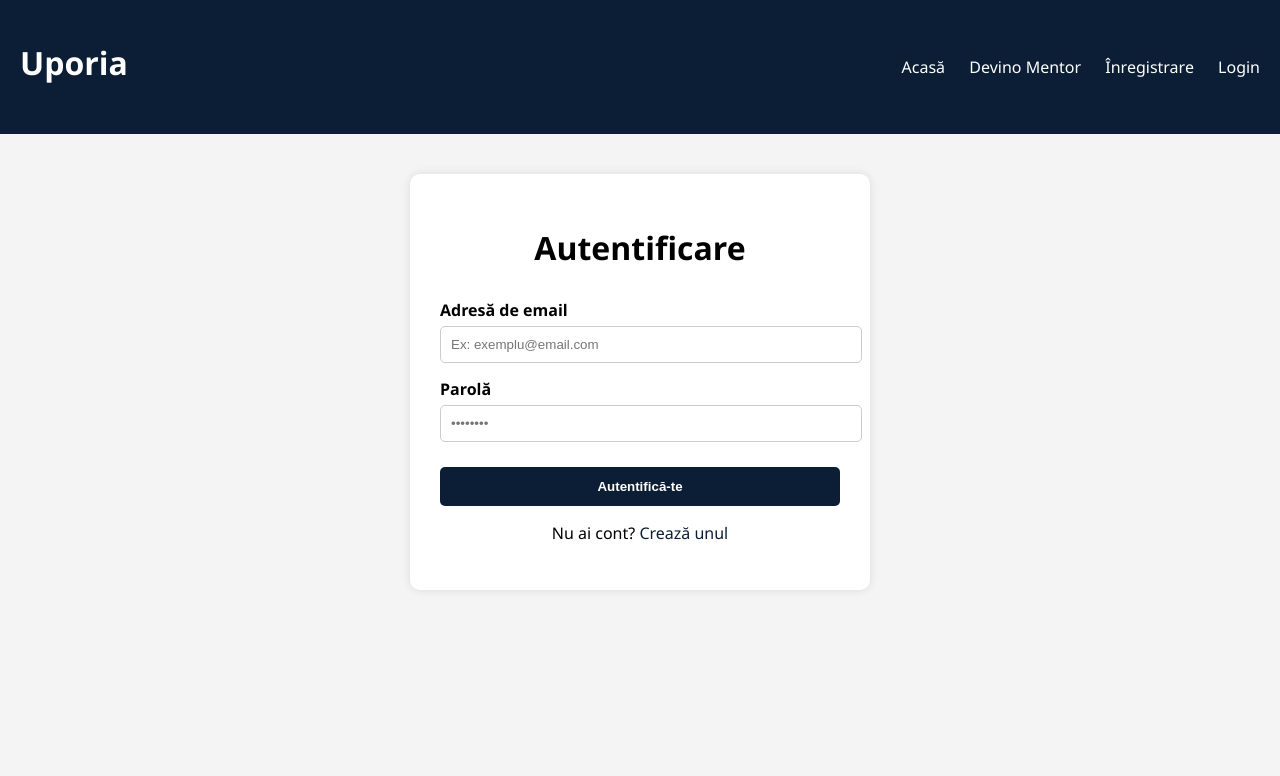
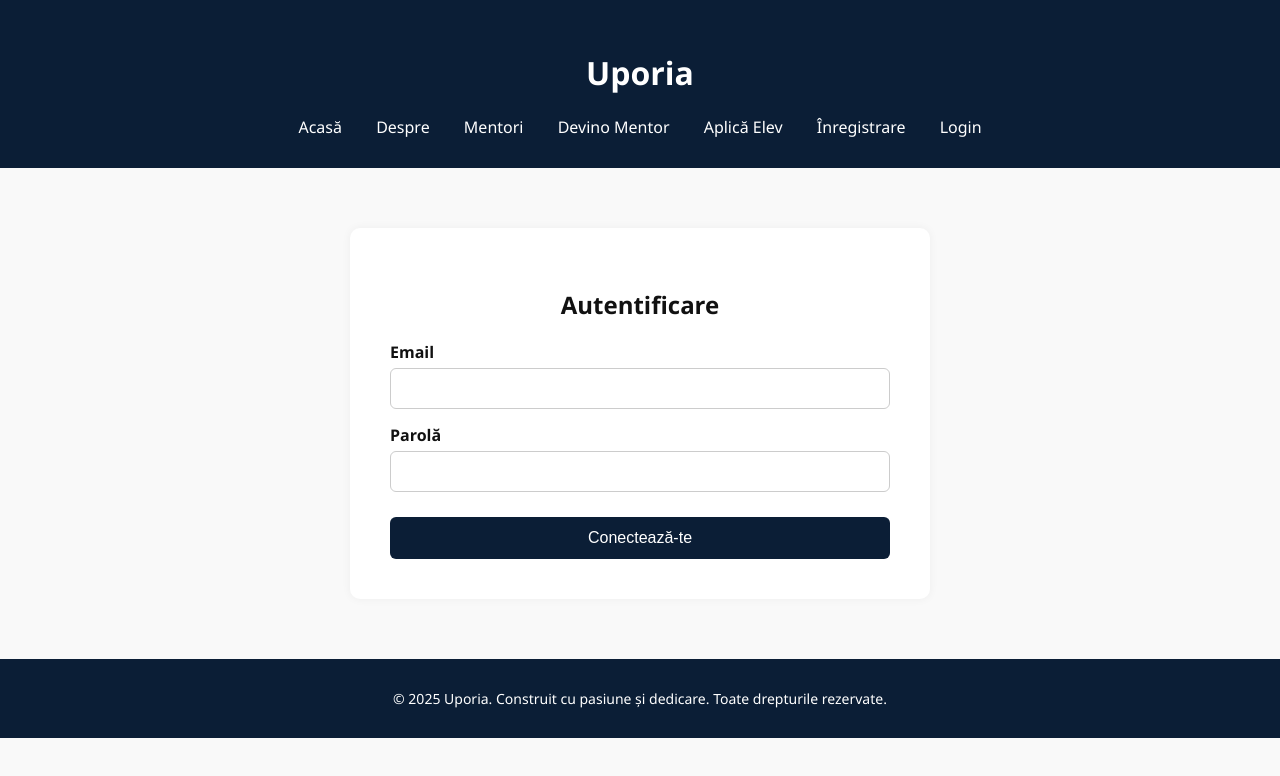
Before and after one commit to newchapter8/uporia.github.io, a plain HTML site: page login.html in a window 1280 px wide. Drawn offline with Linux system fonts and the light colour scheme.

Commit message:
Update login.html

```diff
--- a/login.html
+++ b/login.html
@@ -3,73 +3,87 @@
 <head>
   <meta charset="UTF-8" />
   <meta name="viewport" content="width=device-width, initial-scale=1" />
-  <title>Login - Uporia</title>
+  <title>Autentificare | Uporia</title>
   <style>
     body {
       font-family: 'Segoe UI', sans-serif;
-      background-color: #f4f4f4;
       margin: 0;
       padding: 0;
+      background: #f9f9f9;
+      color: #111;
     }
+
     header {
       background-color: #0b1e36;
       color: white;
-      padding: 20px;
-      display: flex;
-      justify-content: space-between;
-      align-items: center;
+      padding: 30px 20px;
+      text-align: center;
     }
+
+    nav {
+      margin-top: 10px;
+    }
+
     nav a {
       color: white;
-      margin-left: 20px;
+      margin: 0 15px;
       text-decoration: none;
       font-weight: 500;
     }
+
     .container {
-      max-width: 400px;
+      max-width: 500px;
+      margin: 60px auto;
       background: white;
-      margin: 40px auto;
-      padding: 30px;
+      padding: 40px;
       border-radius: 10px;
-      box-shadow: 0 0 10px rgba(0,0,0,0.1);
+      box-shadow: 0 0 10px rgba(0,0,0,0.05);
     }
-    h1 {
+
+    h2 {
       text-align: center;
-      margin-bottom: 30px;
+      margin-bottom: 20px;
     }
+
     label {
       display: block;
       margin-top: 15px;
       font-weight: bold;
     }
-    input {
+
+    input[type="email"],
+    input[type="password"] {
       width: 100%;
-      padding: 10px;
+      padding: 12px;
       margin-top: 5px;
       border: 1px solid #ccc;
-      border-radius: 5px;
+      border-radius: 6px;
+      box-sizing: border-box;
     }
+
     button {
       margin-top: 25px;
+      width: 100%;
+      padding: 12px;
       background-color: #0b1e36;
       color: white;
-      padding: 12px;
-      width: 100%;
       border: none;
-      border-radius: 5px;
-      font-weight: bold;
+      border-radius: 6px;
+      font-size: 16px;
       cursor: pointer;
     }
+
     button:hover {
-      background-color: #1798aa;
+      background-color: #16375f;
     }
-    .link {
+
+    footer {
+      background: #0b1e36;
+      color: white;
       text-align: center;
-      margin-top: 15px;
-    }
-    .link a {
-      color: #0b1e36;
-      text-decoration: none;
+      padding: 30px 20px;
+      margin-top: 60px;
+      font-size: 14px;
     }
   </style>
 </head>
@@ -79,28 +93,31 @@
   <h1>Uporia</h1>
   <nav>
     <a href="index.html">Acasă</a>
+    <a href="despre.html">Despre</a>
+    <a href="mentori.html">Mentori</a>
     <a href="devino-mentor.html">Devino Mentor</a>
+    <a href="aplica-elev.html">Aplică Elev</a>
     <a href="inregistrare.html">Înregistrare</a>
     <a href="login.html">Login</a>
   </nav>
 </header>
 
 <div class="container">
-  <h1>Autentificare</h1>
+  <h2>Autentificare</h2>
   <form>
-    <label for="email">Adresă de email</label>
-    <input type="email" id="email" name="email" placeholder="Ex: exemplu@email.com">
+    <label for="email">Email</label>
+    <input type="email" id="email" name="email" required>
 
     <label for="parola">Parolă</label>
-    <input type="password" id="parola" name="parola" placeholder="••••••••">
+    <input type="password" id="parola" name="parola" required>
 
-    <button type="submit">Autentifică-te</button>
+    <button type="submit">Conectează-te</button>
   </form>
+</div>
 
-  <div class="link">
-    <p>Nu ai cont? <a href="inregistrare.html">Crează unul</a></p>
-  </div>
-</div>
+<footer>
+  &copy; 2025 Uporia. Construit cu pasiune și dedicare. Toate drepturile rezervate.
+</footer>
 
 </body>
 </html>
```
